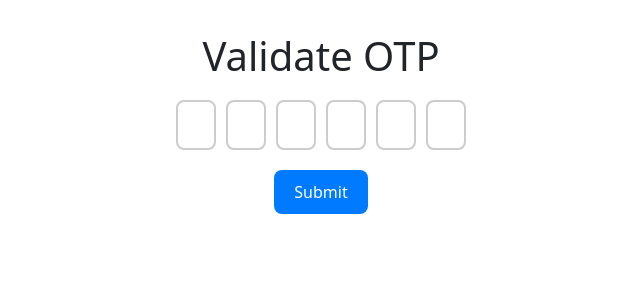
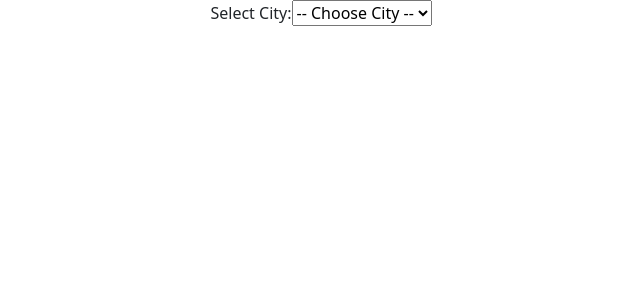
Before and after one commit to nandagurram16/React.js, a React (Create React App) app: page / in a window 1280 px wide. Shown: the top 300 px of the page, without its empty margins (319-959 px from the left). Built offline with nearby package versions, Linux system fonts and the light colour scheme.

Commit message:
dropdown

```diff
--- a/src/App.js
+++ b/src/App.js
@@ -1,11 +1,11 @@
 import React from 'react'
-import Otp from './Projects/Otp.jsx'
+import Dropdown from './Projects/Dropdown.jsx'
 
 const App = () => {
   return (
     <div>
       <center>
-        <Otp/>
+        <Dropdown/>
       </center>
     </div>
   )
--- /dev/null
+++ b/src/Projects/Dropdown.jsx
@@ -0,0 +1,61 @@
+import React, { useState } from "react";
+
+const Dropdown = () => {
+  const data = [
+    {
+      city: "New York",
+      places: ["Central Park", "Times Square"]
+    },
+    {
+      city: "Paris",
+      places: ["Eiffel Tower", "Louvre Museum"]
+    },
+    {
+      city: "Tokyo",
+      places: ["Shibuya Crossing", "Tokyo Tower"]
+    }
+  ];
+
+  const [selectedCity, setSelectedCity] = useState("");
+  const [places, setPlaces] = useState([]);
+
+  const handleCityChange = (e) => {
+    const city = e.target.value;
+    setSelectedCity(city);
+    const found = data.find((item) => item.city === city);
+    setPlaces(found ? found.places : []);
+  };
+
+  return (
+    <div>
+      <div>
+        <label>Select City:</label>
+        <select onChange={handleCityChange} value={selectedCity}
+        >
+          <option value="">-- Choose City --</option>
+          {data.map((item, index) => (
+            <option key={index} value={item.city}>
+              {item.city}
+            </option>
+          ))}
+        </select>
+      </div>
+      <br/>
+      {places.length > 0 && (
+        <div>
+          <label>Select Place:</label>
+          <select>
+            <option value="">-- Choose Place --</option>
+            {places.map((place, index) => (
+              <option key={index} value={place}>
+                {place}
+              </option>
+            ))}
+          </select>
+        </div>
+      )}
+    </div>
+  );
+};
+
+export default Dropdown;
```
